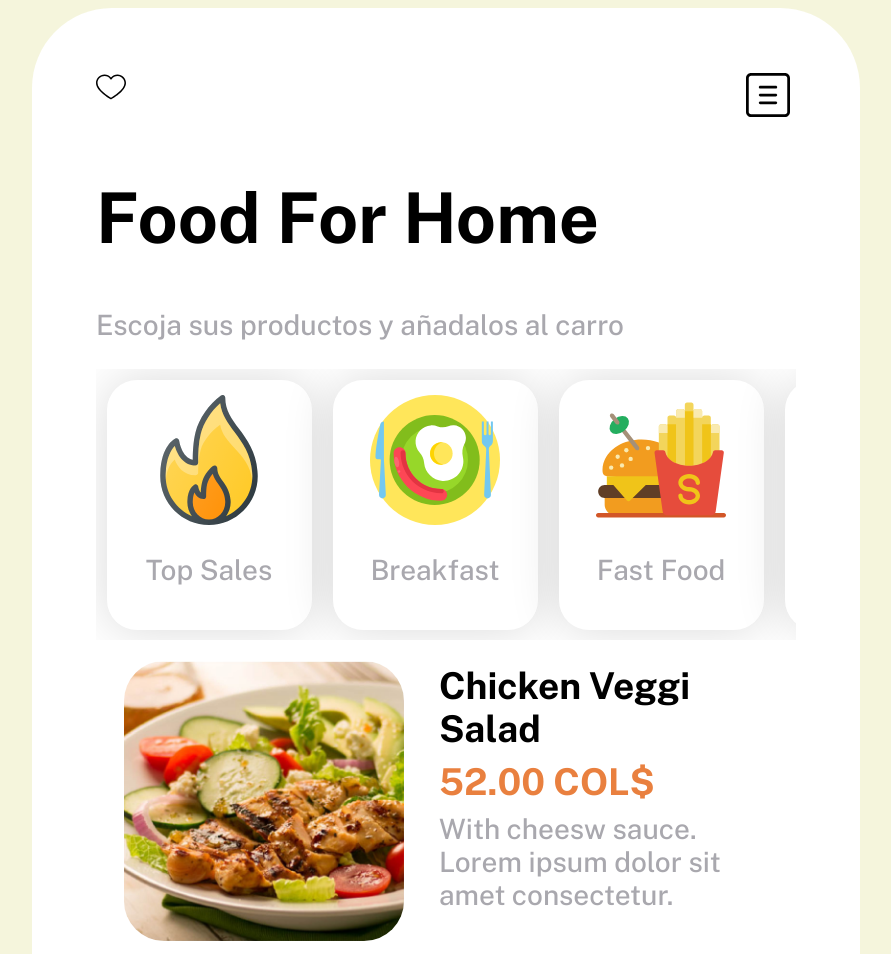
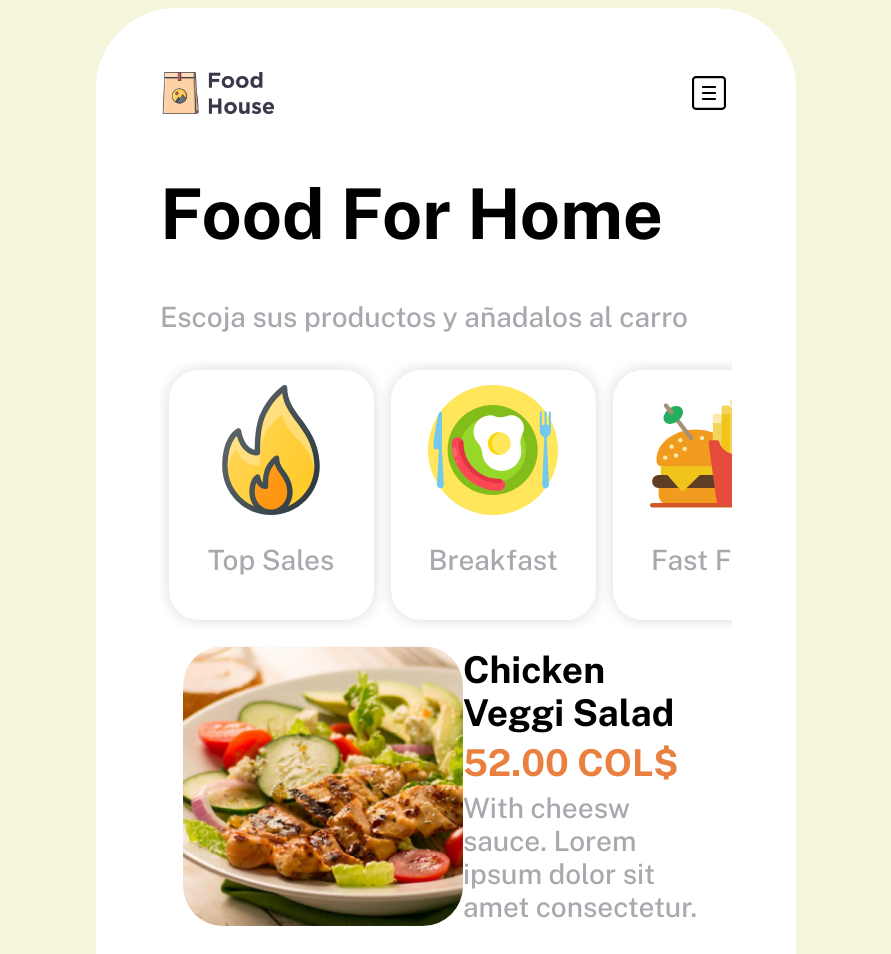
Before and after one commit to LucasMartinez69/Food-House, a plain HTML site: page Index.html in a window 1280 px wide. Shown: the top 954 px of the page, without its empty margins (202-1093 px from the left). Drawn offline with nearby package versions, Linux system fonts and the light colour scheme; a script that the page names is missing.

Commit message:
BuenFinDeSemana

```diff
--- a/HeaderStyle.css
+++ b/HeaderStyle.css
@@ -27,8 +27,9 @@ header{
 
 }
 .pruebalogo{
-    width: 30px;
-    height: 30px;
+    max-width: 140px;
+    width: 20%;
+    height: 20%;
 }
 .buttonnav{
     position: relative;
--- a/Index.html
+++ b/Index.html
@@ -17,7 +17,7 @@
     <section class="container">
         <header>
                 <div class="menu-superior">
-                    <img class="pruebalogo" src="/emoticons footer/corazon.svg" alt="pruebalogo">
+                    <img class="pruebalogo" src="/emoticons comida/Logo.png" alt="LogoFoodHouse">
                     <button class="buttonnav"> <img class="imgnav" src="/emoticons comida/menu.svg" alt="menu"></button>
                 </div>
                 <h1>Food For Home</h1>
@@ -107,7 +107,7 @@
         <footer class="navfooter">
             <div>
                 <button class="button-compra">
-                <img class="imgbutton-compra" src="emoticons footer/bolsa-de-la-compra.svg">
+                <img class="imgbutton-compra" src="emoticons footer/Carrito-boton.svg">
                 </button>
             </div>
             <div class="tamaño-barra">
--- a/MainStyle.css
+++ b/MainStyle.css
@@ -1,3 +1,6 @@
+* {
+    box-sizing: border-box;
+}
 .imgcat{
     width: 130px;
     height: 130px;
@@ -23,7 +26,7 @@
     border-radius: 30px;
     background-color: #FFFFFF;
     border: none;
-    box-shadow: 0px 0px 50px rgba(0, 0, 0, 0.15);
+    box-shadow: 0px 0px 15px rgba(0, 0, 0, 0.15);
     align-items: center;
     display: flex;
     flex-direction: column;
```
